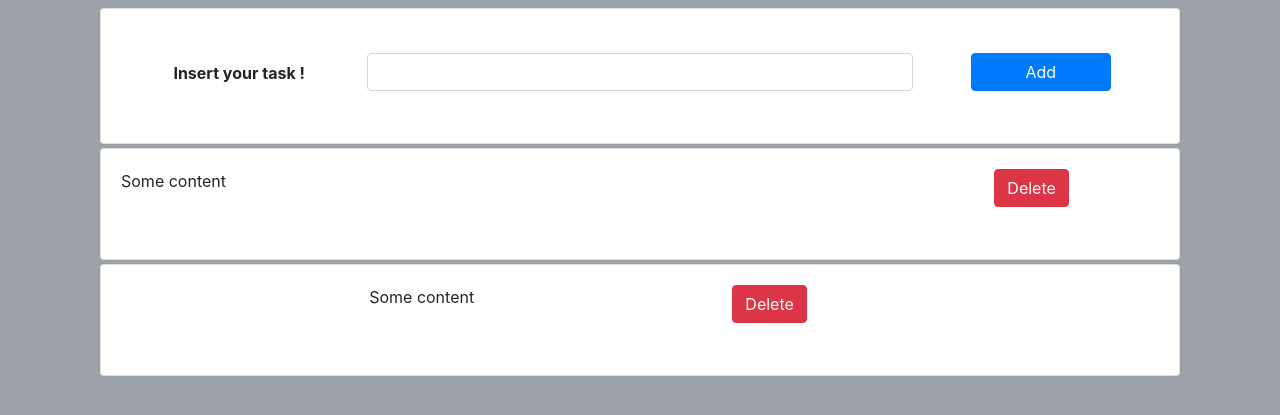
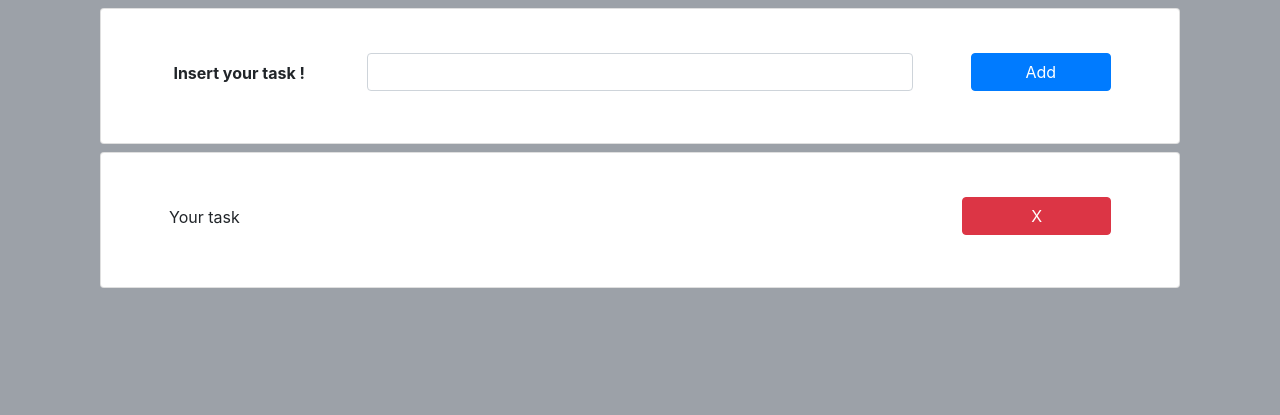
Before and after one commit to gregoryen/django_to_do_app, a Django app: page /new_task/ in a window 1280 px wide. Shown: the part 56-471 px from the top of the page. Run offline with Django 3.2, Linux system fonts and the light colour scheme; some libraries are stand-ins or nearby versions.

Commit message:
new_task styling

```diff
--- a/todo/models.py
+++ b/todo/models.py
@@ -6,6 +6,7 @@ from django.db import models
 class ToDo(models.Model):
     added_date = models.DateTimeField()
     text = models.CharField(max_length=200)
+    is_urgent = models.BooleanField()
 
     class Meta:
         verbose_name_plural = "Todo's"
--- a/todo/templates/todo/index.html
+++ b/todo/templates/todo/index.html
@@ -31,7 +31,7 @@
     <div class="container">
 
         <div class="container">
-            <div class="card mt-2" >
+            <div class="card mt-2">
                 <div class="card-body mt-2 md-0 ml-5 mr-5">
                     <form class="form-row mt-3" action="{% url 'todo:new_task' %}">
                         {% csrf_token %}
--- a/todo/templates/todo/new_task.html
+++ b/todo/templates/todo/new_task.html
@@ -1,28 +1,22 @@
 {% extends 'todo/index.html' %}
 
 {% block content %}
-    <div class="card mt-1">
-        <div class="card-body">
-            <form class="form-row">
-                <div class="form-group col-10">
-                    Some content
+
+            <div class="card mt-2">
+                <div class="card-body mt-2 md-0 ml-5 mr-5">
+                    <form class="form-row mt-3" action="{% url 'todo:new_task' %}">
+                        {% csrf_token %}
+                        <div class="form-group col-10" style="text-align: center">
+                            <div class="mt-2" style="text-align: left">
+                                <span >Your task</span>
+                            </div>
+                        </div>
+                        <div class="form-group col-2">
+                            <button class="btn btn-danger btn-block">X</button>
+                        </div>
+                    </form>
                 </div>
-                <div class="form-group col">
-                    <button class="btn btn-danger">Delete</button>
-                </div>
-            </form>
-        </div>
-    </div>
-    <div class="card mt-1">
-        <div class="card-body">
-            <form class="form-row">
-                <div class="form-group col-7" style="text-align: center">
-                    Some content
-                </div>
-                <div class="form-group col">
-                    <button class="btn btn-danger">Delete</button>
-                </div>
-            </form>
-        </div>
-    </div>
+            </div>
+
+
 {% endblock content %}
```
Also changed, not shown: todo/static/todo/style.css (line endings or trailing spaces).
